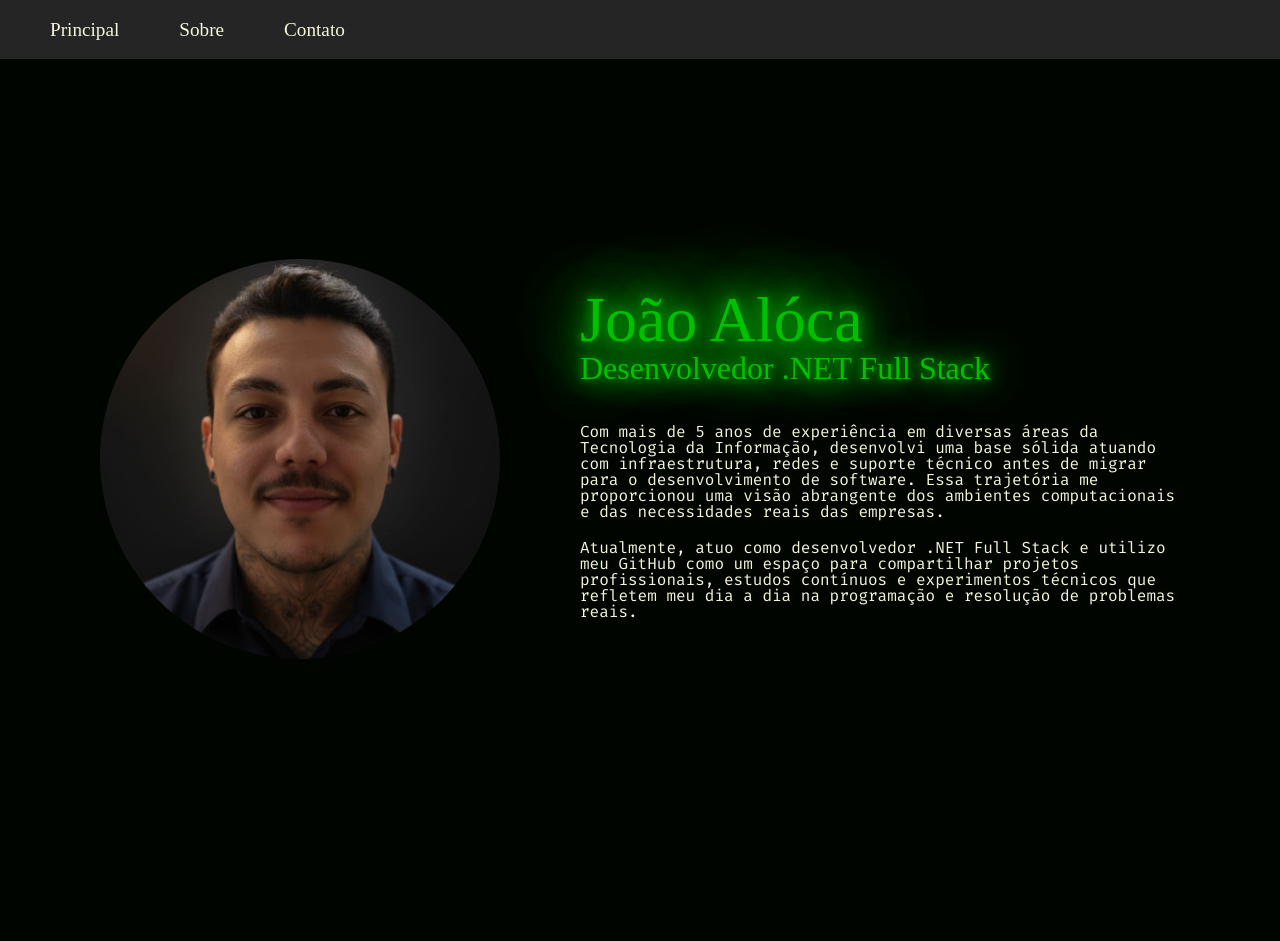
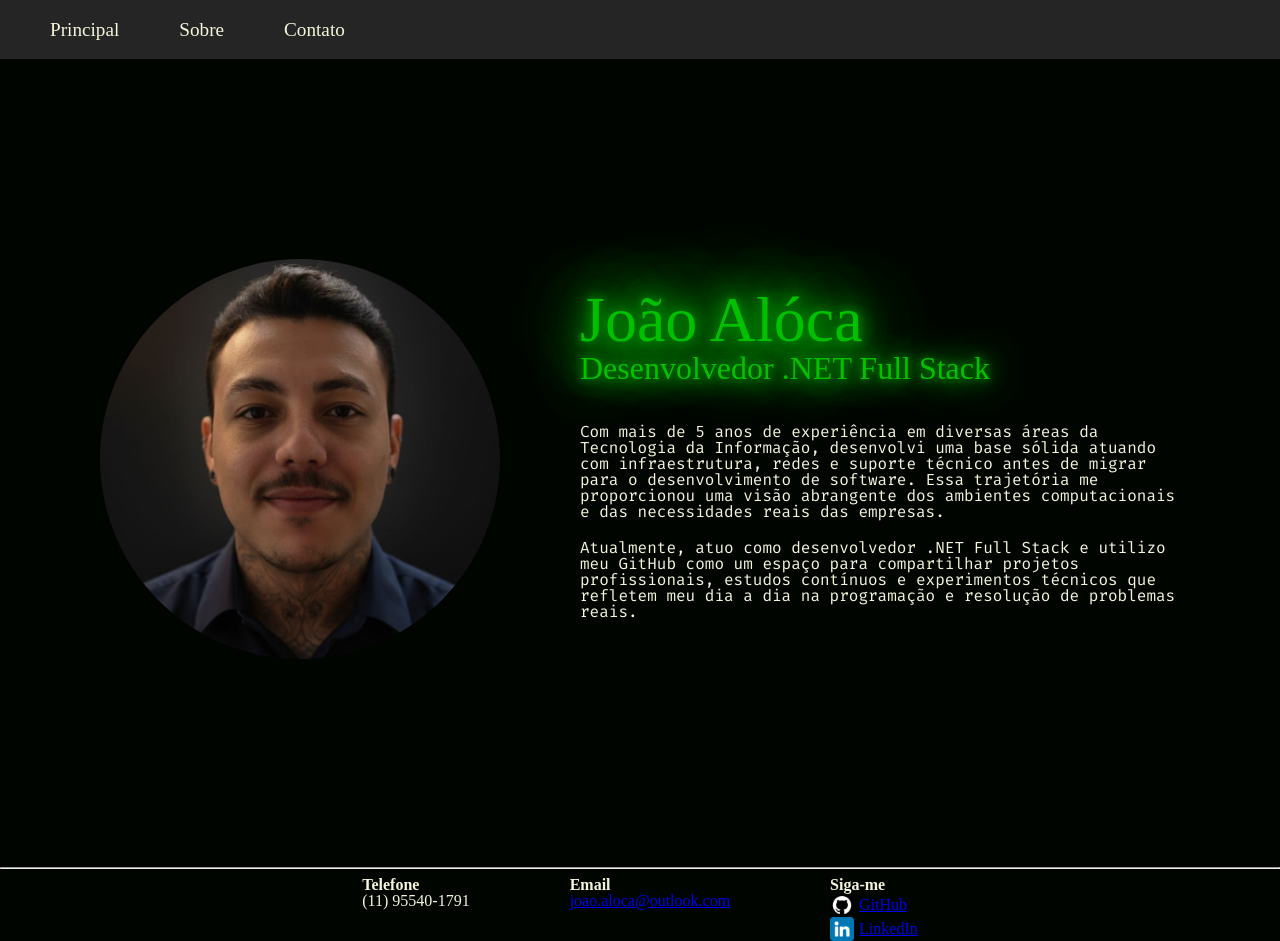
Before and after one commit to joao-aloca/site_apresentacao_pessoal, a plain HTML site: page index.html in a window 1280 px wide. Before the commit the page ends 859 px from the top, so only its background shows below. Drawn offline with Linux system fonts and the light colour scheme.

Commit message:
Estrutura básica do footer

```diff
--- a/index.html
+++ b/index.html
@@ -88,8 +88,33 @@
             </div>
         </div>
     </main>
-
-    <footer></footer>
+    <hr class="divisoria">
+    <footer>
+        <div class="footer">
+            <div class="footer-item">
+                <h3 class="footer-item-titulo">Telefone</h2>
+                    <p>(11) 95540-1791</p>
+            </div>
+            <div class="footer-item">
+                <h3 class="footer-item-titulo">Email</h2>
+                    <a href=" mailto:joao.aloca@outlook.com" target="_blank"
+                        rel="noopener noreferrer">joao.aloca@outlook.com</a>
+            </div>
+            <div class="footer-item">
+                <h3 class="footer-item-titulo">Siga-me</h2>
+                    <ul>
+                        <li class="footer-item-lista">
+                            <img class="footer-item-lista-imagem" src="./src/assets/img/github.png" alt="">
+                            <a href="https://github.com/joao-aloca" target="_blank" rel="noopener noreferrer">GitHub</a>
+                        </li>
+                        <li class="footer-item-lista">
+                            <img class="footer-item-lista-imagem" src="./src/assets/img/linkedin.png" alt="">
+                            <a href="https://linkedin.com/in/joao-aloca-dev">LinkedIn</a>
+                        </li>
+                    </ul>
+            </div>
+        </div>
+    </footer>
 </body>
 
 </html>
--- a/src/styles/main.css
+++ b/src/styles/main.css
@@ -100,3 +100,29 @@ main {
     font-family: var(--fontfamily-paragrafos);
     padding: 10px 0;
 }
+
+.footer {
+    display: flex;
+    gap: 100px;
+    justify-content: center;
+    align-items: start;
+}
+
+.footer-item {
+    display: flex;
+    flex-direction: column;
+}
+
+.footer-item-titulo {
+    font-weight: bold;
+}
+
+.footer-item-lista {
+    display: flex;
+    align-items: center;
+    gap: 5px;
+}
+
+.footer-item-lista-imagem {
+    height: 24px;
+}
```
Also changed, not shown: src/assets/img/github.png (added), src/assets/img/linkedin.png (added), 1 other file.
